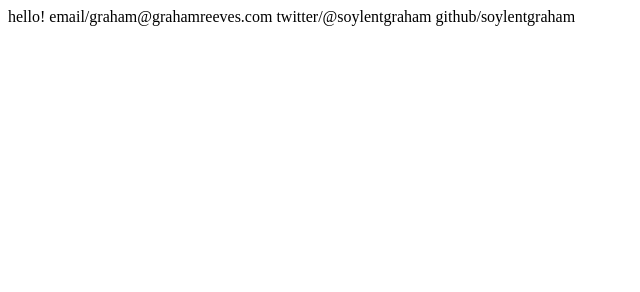
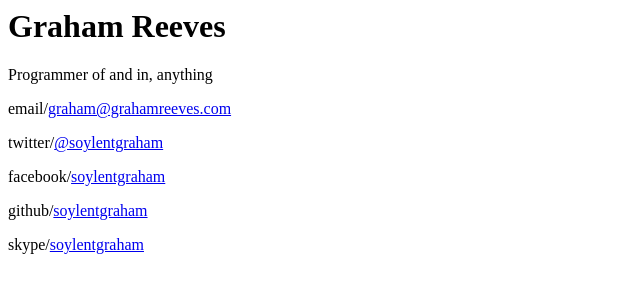
Before and after one commit to SoylentGraham/website, a plain HTML site: page grahamreeves.com/index.html in a window 1280 px wide. Shown: the whole page, without its empty margins (0-640 px from the left). Drawn offline with Linux system fonts and the light colour scheme.

Commit message:
updated grahamreeves.com and added links

```diff
--- a/grahamreeves.com/index.html
+++ b/grahamreeves.com/index.html
@@ -1,5 +1,7 @@
-hello!
-
-email/graham@grahamreeves.com
-twitter/@soylentgraham
-github/soylentgraham
+<h1>Graham Reeves</h1>
+<p>Programmer of and in, anything</p>
+<p>email/<a href=mailto:graham@grahamreeves.com>graham@grahamreeves.com</a></p>
+<p>twitter/<a href=http://www.twitter.com/soylentgraham>@soylentgraham</a></p>
+<p>facebook/<a href=http://www.facebook.com/soylentgraham>soylentgraham</a></p>
+<p>github/<a href=http://www.github.com/soylentgraham>soylentgraham</a></p>
+<p>skype/<a href=skype:soylentgraham>soylentgraham</a></p>
```
